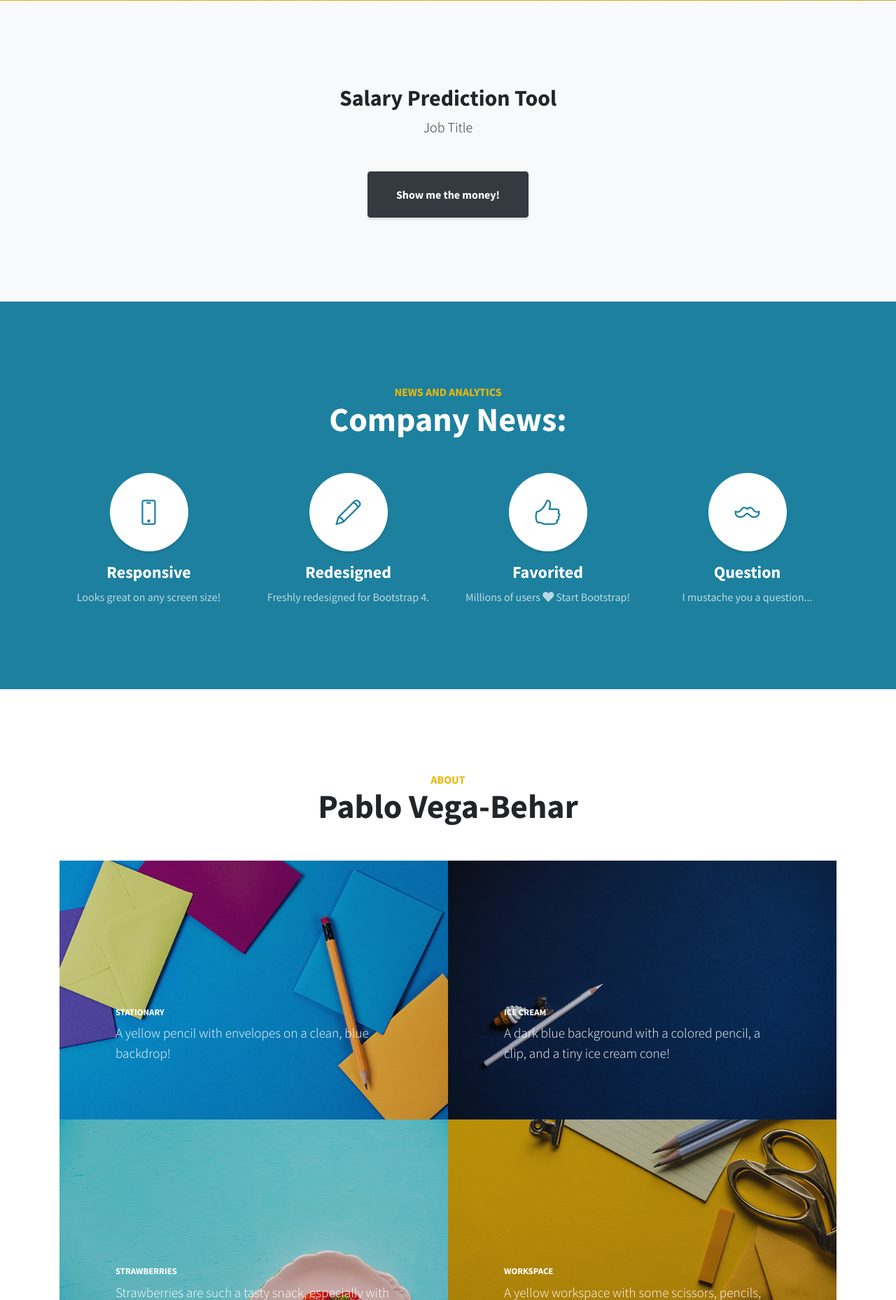
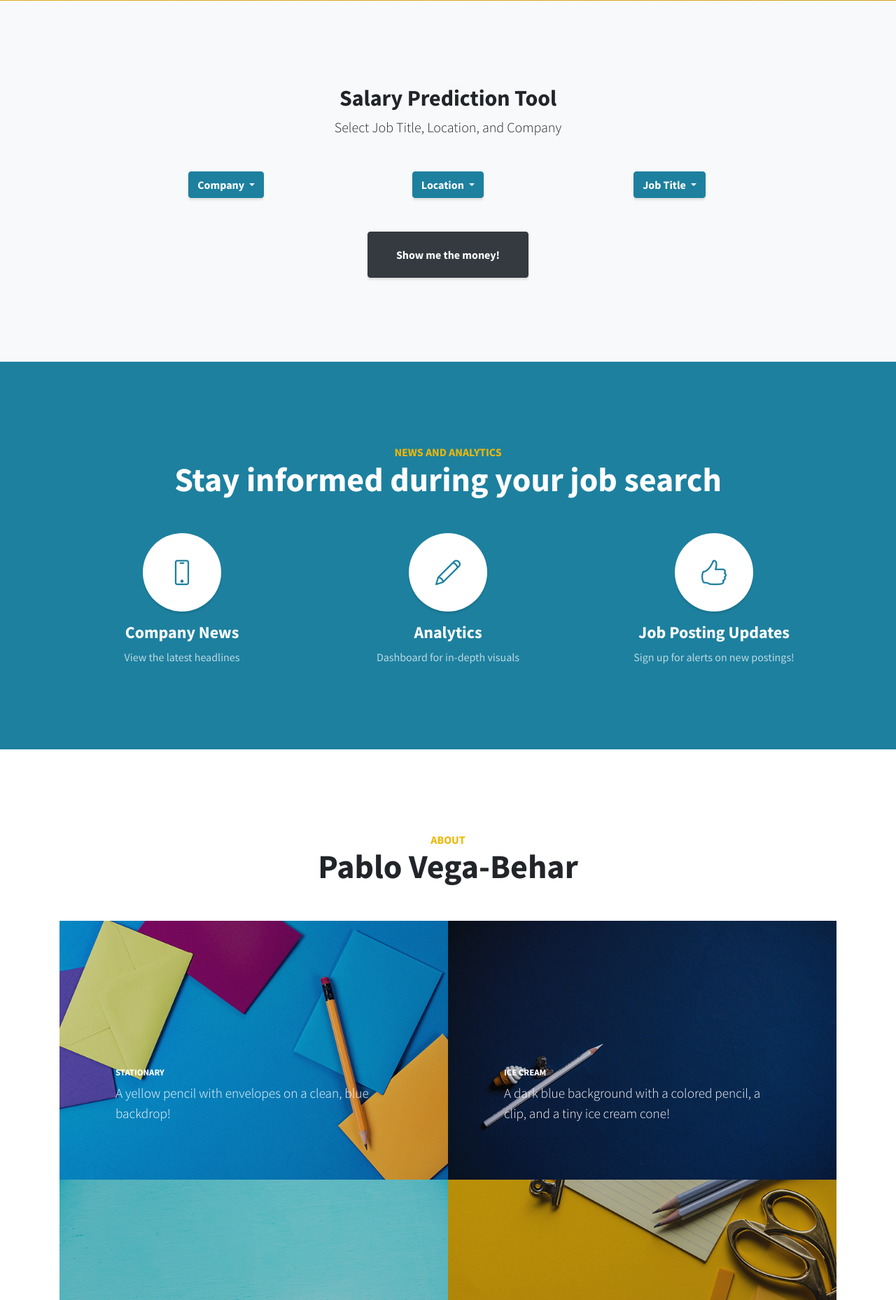
Before and after one commit to Pablongo24/Data-Incubator-Capstone, a Flask app: template templates/index.html in a window 1280 px wide. Shown: the part 799-2657 px from the top of the page at 70% size. Run offline with Flask 2, Linux system fonts and the light colour scheme; the template is opened without the code that fills it: most values are stand-ins (such as "Sample title", 1, 10 or a date in 2020); style sheets or scripts are compiled from the project's sources; parts of the project's set-up code (start-up, migrations or seed data) failed here and were passed over; some libraries are stand-ins or nearby versions.

Commit message:
Added jquery for updating dropdown menu buttons on click.

```diff
--- a/app.py
+++ b/app.py
@@ -3,6 +3,10 @@ from bokeh.resources import INLINE
 from bokeh.util.string import encode_utf8
 
 app = Flask(__name__)
+
+
+def placeholder_result():
+    return None
 
 
 @app.route('/', methods=['GET', 'POST'])
@@ -15,7 +19,10 @@ def index():
 # Render results is available
     html = render_template('index.html',
                            js_resources=js_resources,
-                           css_resources=css_resources
+                           css_resources=css_resources,
+                           companies = ['Google', 'Amazon', 'Netflix'],
+                           locations = ['New York City', 'San Francisco', 'Washington, D.C.'],
+                           job_titles = ['Data Scientist', 'Software Engineer', 'Product Manager']
                            )
 
     return encode_utf8(html)
--- a/static/css/stylish-portfolio.css
+++ b/static/css/stylish-portfolio.css
@@ -45,6 +45,10 @@ h6 {
   color: rgba(255, 255, 255, 0.7);
 }
 
+.top-buffer {
+  margin-top: 30px;
+}
+
 /* Map */
 .map {
   height: 30rem;
@@ -55,6 +59,7 @@ h6 {
     height: 75%;
   }
 }
+
 
 .map iframe {
   pointer-events: none;
--- a/static/js/stylish-portfolio.js
+++ b/static/js/stylish-portfolio.js
@@ -22,6 +22,14 @@
       }
     }
   });
+
+  // Update button dropdown with value selected
+  $(".dropdown-menu li a").click(function(){
+  $(this).parents(".dropdown").find('.btn').html($(this).text() + ' <span class="caret"></span>');
+  $(this).parents(".dropdown").find('.btn').val($(this).data('value'));
+});
+
+
 
   // Closes responsive menu when a scroll trigger link is clicked
   $('#sidebar-wrapper .js-scroll-trigger').click(function() {
--- a/static/scss/_bootstrap-overrides.scss
+++ b/static/scss/_bootstrap-overrides.scss
@@ -44,6 +44,7 @@ a {
   background-color: $primary !important;
 }
 
+
 .text-primary {
   color: $primary !important;
 }
--- a/templates/index.html
+++ b/templates/index.html
@@ -73,8 +73,68 @@
           <h2>Salary Prediction Tool</h2>
           <!--<p class="lead mb-5">This theme features a flexible, UX friendly sidebar menu and stock photos from our friends at
             <a href="https://unsplash.com/">Unsplash</a>!</p>-->
-            <p class="lead mb-5">Job Title</p>
-          <a class="btn btn-dark btn-xl js-scroll-trigger" href="#services">Show me the money!</a> <!-- CHANGE THIS TO FUNCTION CALL ON SALARY PREDICTION -->
+            <p class="lead mb-5">Select Job Title, Location, and Company</p>
+
+            <div class="row">
+            <div class="col-lg-4 col-md-6 mb-5 mb-lg-0 form-group">
+                <div class="dropdown">
+                    <button type="button" class="btn btn-primary dropdown-toggle" data-toggle="dropdown" id="dropMenu1" aria-haspopup="true" aria-expanded="true">
+                        Company<span class="caret"></span>
+                        </button>
+                    <div class="dropdown-menu" aria-labelledby="dropMenu1">
+                        {%  for company in companies %}
+                        <li><a class="dropdown-item">{{ company }}</a></li>
+                        {%  endfor %}
+                    <!--
+                        <a class="dropdown-item" href="#">Google</a>
+                        <a class="dropdown-item" href="#">Amazon</a>
+                        <a class="dropdown-item" href="#">Netflix</a> -->
+                    </div>
+                </div>
+            </div>
+
+            <div class="col-lg-4 col-md-6 mb-5 mb-lg-0 form-group">
+                <div class="dropdown">
+                    <button type="button" class="btn btn-primary dropdown-toggle" data-toggle="dropdown" id="dropMenu2" aria-haspopup="true" aria-expanded="true">
+                        Location<span class="caret"></span>
+                        </button>
+                    <div class="dropdown-menu" aria-labelledby="dropMenu2">
+                        {%  for location in locations %}
+                        <li><a class="dropdown-item">{{ location }}</a></li>
+                        {% endfor %}
+                        <!--
+                        <a class="dropdown-item" href="#">New York City</a>
+                        <a class="dropdown-item" href="#">San Francisco</a>
+                        <a class="dropdown-item" href="#">Washington, D.C.</a> -->
+                    </div>
+                </div>
+            </div>
+
+                <div class="col-lg-4 col-md-6 mb-5 mb-lg-0 form-group">
+                <div class="dropdown">
+                    <button type="button" class="btn btn-primary dropdown-toggle" data-toggle="dropdown" id="dropMenu3" aria-haspopup="true" aria-expanded="true">
+                        Job Title<span class="caret"></span>
+                        </button>
+                    <ul class="dropdown-menu" aria-labelledby="dropMenu3">
+                        {%  for title in job_titles %}
+                        <li><a class="dropdown-item">{{ title }}</a></li>
+                        {% endfor %}
+                        <!--
+                        <a class="dropdown-item" href="#">Software Engineer</a>
+                        <a class="dropdown-item" href="#">Data Scientist</a>
+                        <a class="dropdown-item" href="#">Product Manager</a> -->
+                    </ul>
+                </div>
+            </div>
+
+            </div>
+            <p class="lead mb-5"></p>
+            <div class="container">
+                <form id="input" action="/" method="post">
+                    <!--<a class="btn btn-dark btn-xl js-scroll-trigger" href="#services">Show me the money!</a> --> <!-- CHANGE THIS TO FUNCTION CALL ON SALARY PREDICTION -->
+                    <input class="btn btn-dark btn-xl js-scroll-trigger" type="submit" value="Show me the money!"></input> <!-- CHANGE THIS TO FUNCTION CALL ON SALARY PREDICTION -->
+                </form>
+            </div>
         </div>
       </div>
     </div>
@@ -85,46 +145,35 @@
     <div class="container">
       <div class="content-section-heading">
         <h3 class="text-secondary mb-0">News and Analytics</h3>
-          <h2 class="mb-5">Company News:</h2>
+          <h2 class="mb-5">Stay informed during your job search</h2>
       </div>
       <div class="row">
-        <div class="col-lg-3 col-md-6 mb-5 mb-lg-0">
+        <div class="col-lg-4 col-md-6 mb-5 mb-lg-0">
           <span class="service-icon rounded-circle mx-auto mb-3">
             <i class="icon-screen-smartphone"></i>
           </span>
           <h4>
-            <strong>Responsive</strong>
+            <strong>Company News</strong>
           </h4>
-          <p class="text-faded mb-0">Looks great on any screen size!</p>
+          <p class="text-faded mb-0">View the latest headlines</p>
         </div>
-        <div class="col-lg-3 col-md-6 mb-5 mb-lg-0">
+        <div class="col-lg-4 col-md-6 mb-5 mb-lg-0">
           <span class="service-icon rounded-circle mx-auto mb-3">
             <i class="icon-pencil"></i>
           </span>
           <h4>
-            <strong>Redesigned</strong>
+            <strong>Analytics</strong>
           </h4>
-          <p class="text-faded mb-0">Freshly redesigned for Bootstrap 4.</p>
+          <p class="text-faded mb-0">Dashboard for in-depth visuals</p>
         </div>
-        <div class="col-lg-3 col-md-6 mb-5 mb-md-0">
+        <div class="col-lg-4 col-md-6 mb-5 mb-md-0">
           <span class="service-icon rounded-circle mx-auto mb-3">
             <i class="icon-like"></i>
           </span>
           <h4>
-            <strong>Favorited</strong>
+            <strong>Job Posting Updates</strong>
           </h4>
-          <p class="text-faded mb-0">Millions of users
-            <i class="fas fa-heart"></i>
-            Start Bootstrap!</p>
-        </div>
-        <div class="col-lg-3 col-md-6">
-          <span class="service-icon rounded-circle mx-auto mb-3">
-            <i class="icon-mustache"></i>
-          </span>
-          <h4>
-            <strong>Question</strong>
-          </h4>
-          <p class="text-faded mb-0">I mustache you a question...</p>
+          <p class="text-faded mb-0">Sign up for alerts on new postings!</p>
         </div>
       </div>
     </div>
@@ -201,8 +250,8 @@
   <section class="content-section bg-primary text-white" id="contact">
     <div class="container text-center">
       <h2 class="mb-4">Contact</h2>
-      <a href="#" class="btn btn-xl btn-light mr-4">Click Me!</a>
-      <a href="#" class="btn btn-xl btn-dark">Look at Me!</a>
+      <a href="#" class="btn btn-xl btn-light mr-4">Email Me!</a>
+      <a href="#" class="btn btn-xl btn-dark">Hire Me!</a>
     </div>
   </section>
 
@@ -253,7 +302,8 @@
   <script src="../static/vendor/jquery-easing/jquery.easing.min.js"></script>
 
   <!-- Custom scripts for this template -->
-  <script src="../static/js/stylish-portfolio.min.js"></script>
+  <!-- <script src="../static/js/stylish-portfolio.min.js"></script> -->
+       <script src="../static/js/stylish-portfolio.js"></script>
 
 </body>
 
```
